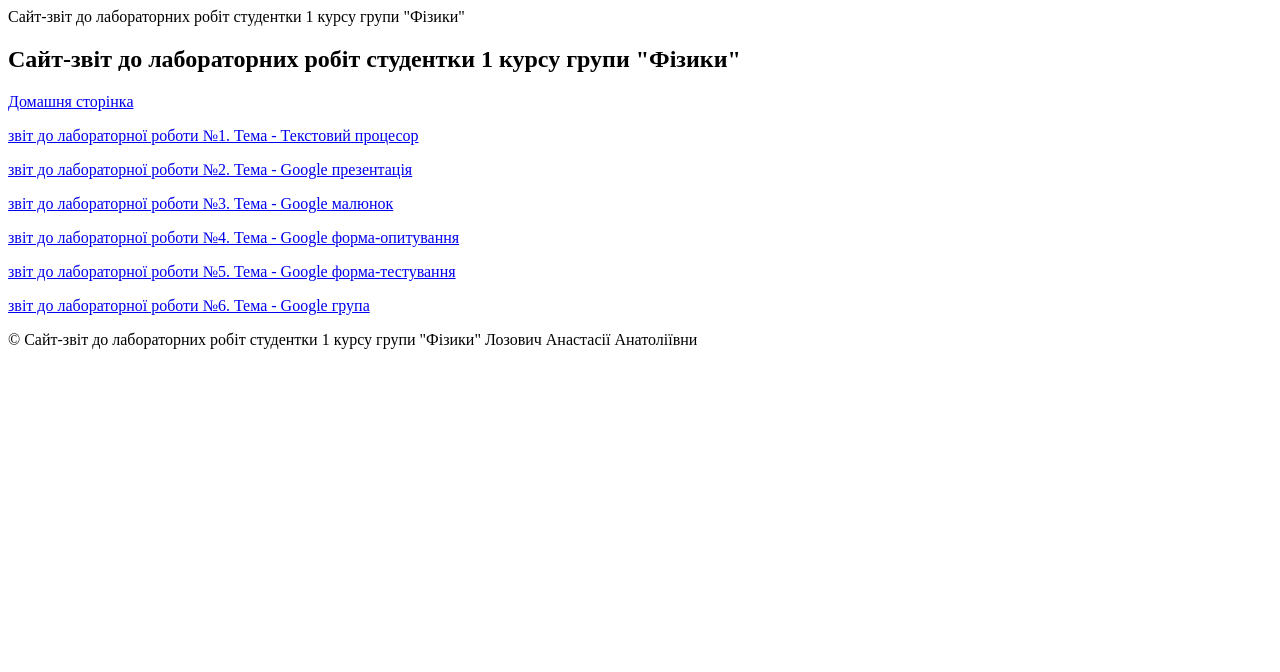
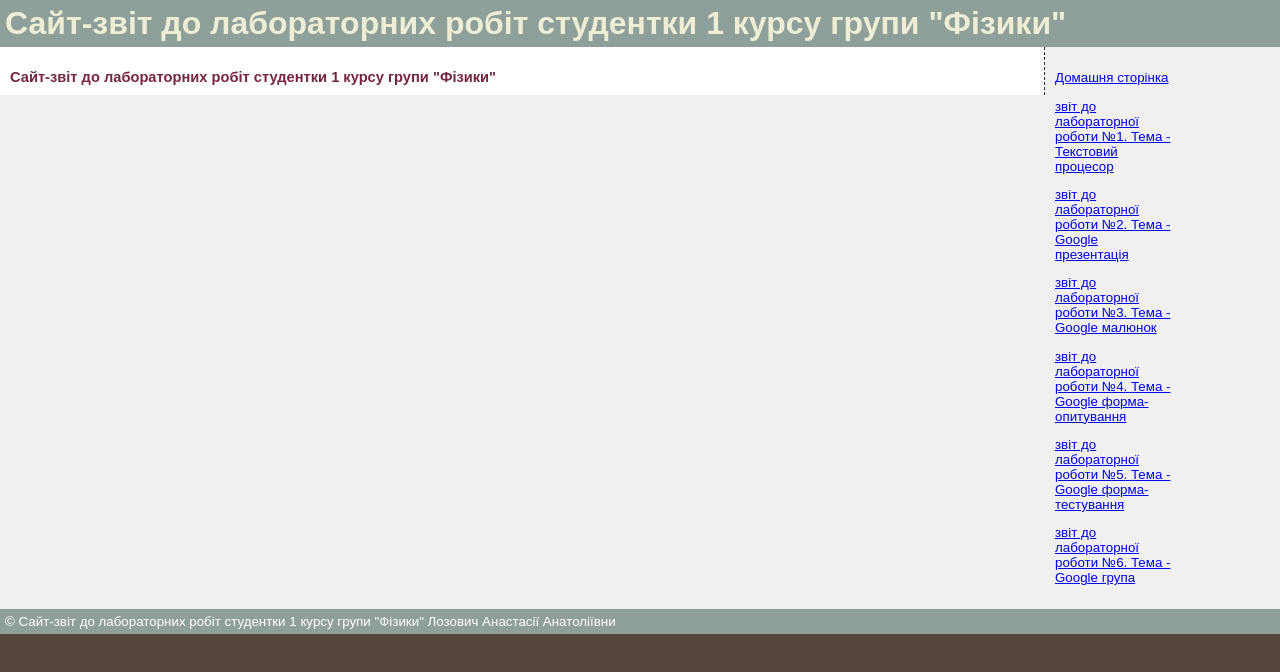
Before and after one commit to anastasialoz/informatic2021, a plain HTML site: page index.html in a window 1280 px wide. Drawn offline with Linux system fonts and the light colour scheme.

Commit message:
Update index.html

```diff
--- a/index.html
+++ b/index.html
@@ -3,7 +3,7 @@
   <head>
    <meta charset="utf-8" />
    <title>Сайт-звіт до лабораторних робіт студентки 1 курсу групи "Фізики"</title>
-   <link rel="./stylesheet" href="/style.css">
+   <link rel="stylesheet" href="style.css">
   </head>
   <body>
    <div id="container">
```
